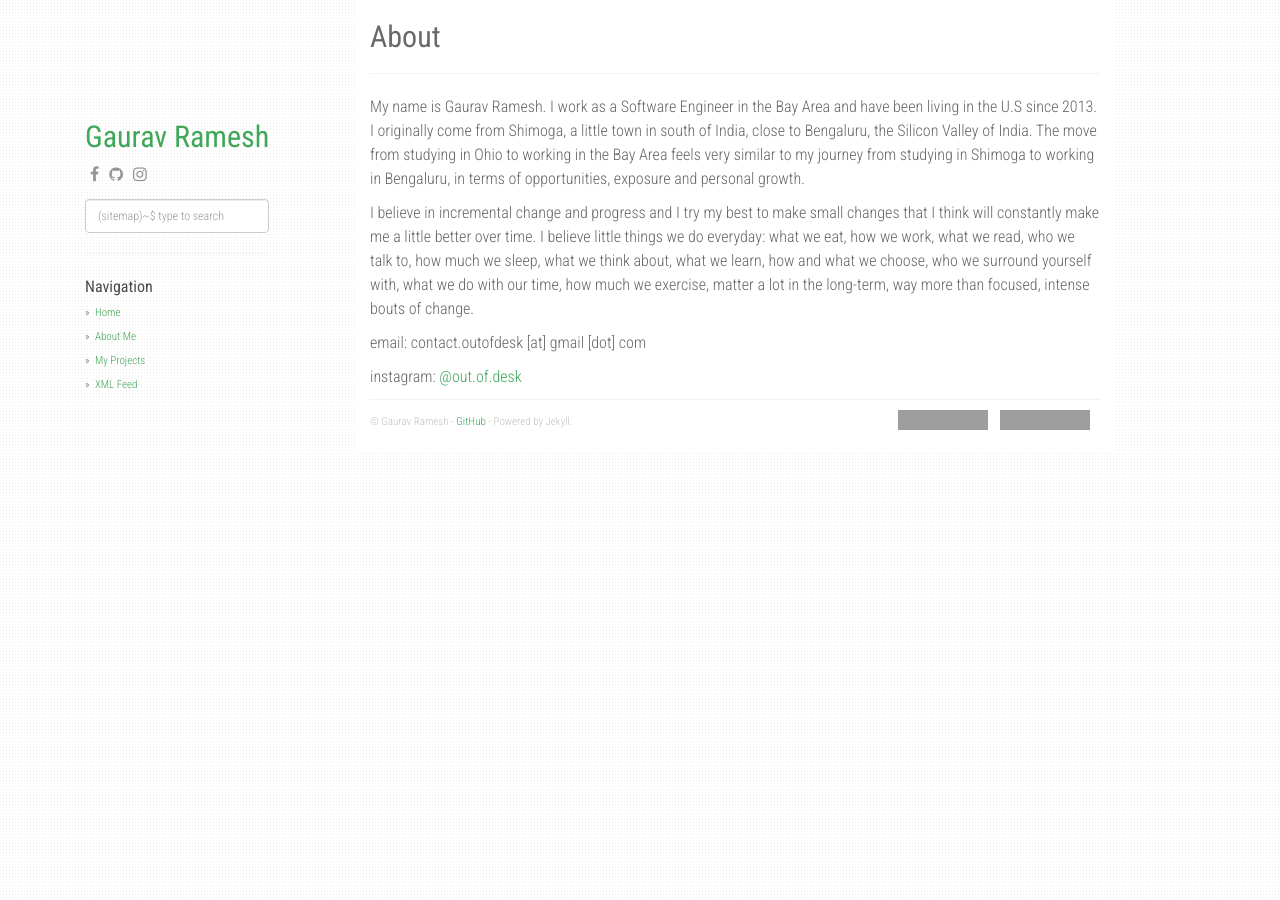
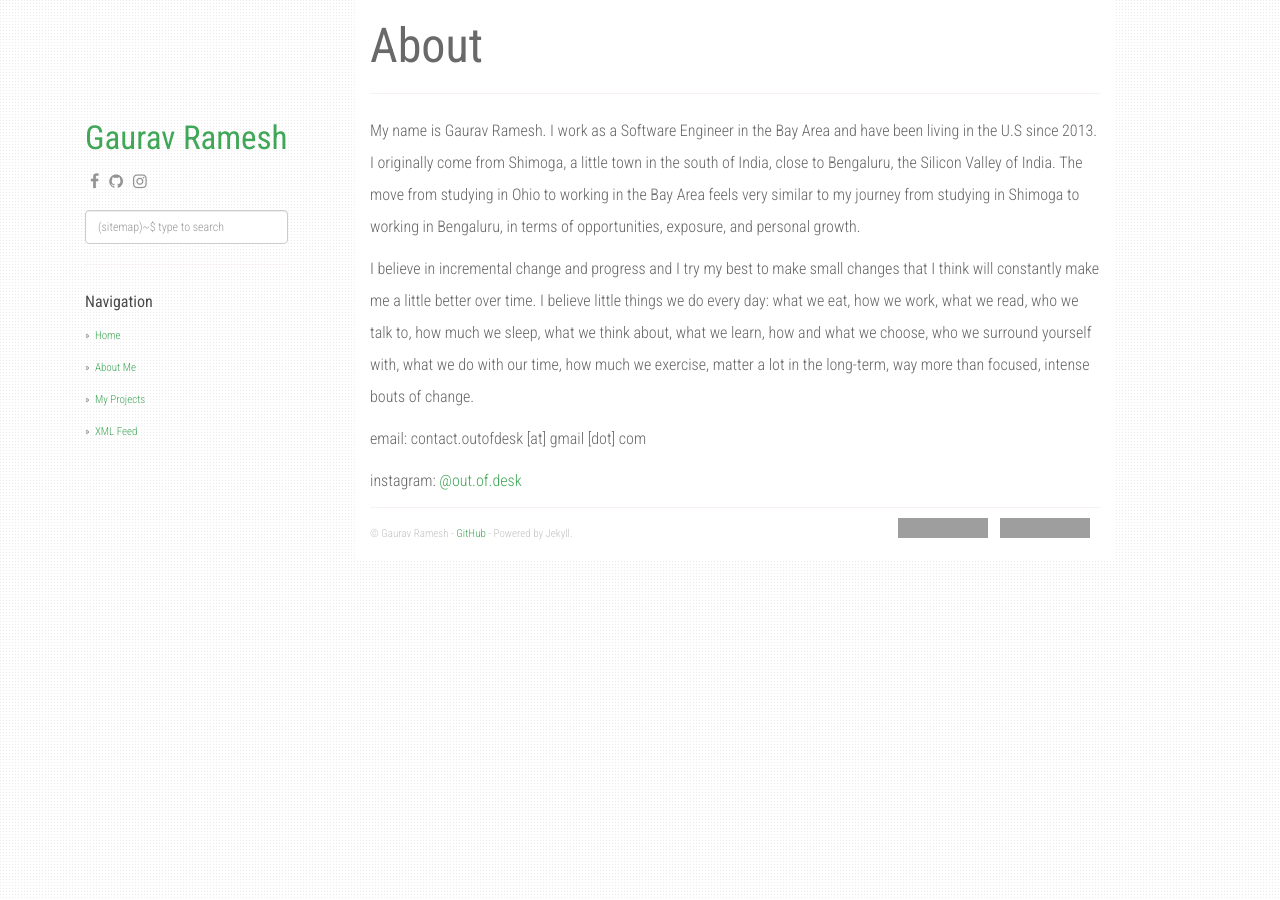
Before and after one commit to outofdesk/outofdesk.github.io, a Jekyll site: the page built from about.md, in a window 1280 px wide. Built offline with Jekyll 4.4.1, drawn with Linux system fonts in a browser that asks for light colours; nearby versions of some CDN libraries; grey boxes are pictures that could not be loaded.

Commit message:
update grammer, styles

```diff
--- a/about.md
+++ b/about.md
@@ -3,9 +3,9 @@ layout: page
 title: About
 permalink: /about/
 ---
-My name is Gaurav Ramesh. I work as a Software Engineer in the Bay Area and have been living in the U.S since 2013. I originally come from Shimoga, a little town in south of India, close to Bengaluru, the Silicon Valley of India. The move from studying in Ohio to working in the Bay Area feels very similar to my journey from studying in Shimoga to working in Bengaluru, in terms of opportunities, exposure and personal growth.
+My name is Gaurav Ramesh. I work as a Software Engineer in the Bay Area and have been living in the U.S since 2013. I originally come from Shimoga, a little town in the south of India, close to Bengaluru, the Silicon Valley of India. The move from studying in Ohio to working in the Bay Area feels very similar to my journey from studying in Shimoga to working in Bengaluru, in terms of opportunities, exposure, and personal growth.
 
-I believe in incremental change and progress and I try my best to make small changes that I think will constantly make me a little better over time. I believe little things we do everyday: what we eat, how we work, what we read, who we talk to, how much we sleep, what we think about, what we learn, how and what we choose, who we surround yourself with, what we do with our time, how much we exercise, matter a lot in the long-term, way more than focused, intense bouts of change.
+I believe in incremental change and progress and I try my best to make small changes that I think will constantly make me a little better over time. I believe little things we do every day: what we eat, how we work, what we read, who we talk to, how much we sleep, what we think about, what we learn, how and what we choose, who we surround yourself with, what we do with our time, how much we exercise, matter a lot in the long-term, way more than focused, intense bouts of change.
 
 email: contact.outofdesk [at] gmail [dot] com
 
--- a/index.html
+++ b/index.html
@@ -8,7 +8,9 @@ layout: default
 
   <ul class="posts">
     {% for post in paginator.posts %}
-      <li><a href="{{ post.url }}">{{ post.title }}</a> &raquo; <i><span>{{ post.date | date_to_string }}</span></i></li>
+      <li>
+        <a href="{{ post.url }}">{{ post.title }}</a> &raquo; <i><span>{{ post.date | date_to_string }}</span></i>
+      </li>
     {% endfor %}
   </ul>
 
--- a/static/css/main.css
+++ b/static/css/main.css
@@ -1,7 +1,7 @@
 body {
   font-family: "Roboto Condensed", Arial, sans-serif;
   background: url("/static/img/subtle_dots.png");
-  line-height: 1.5em;
+  line-height: 2em;
   font-weight: 300;
   font-size: 16px;
   color: #666;
@@ -24,7 +24,7 @@ h1, h2, h3 {
 }
 h1 {
   margin-bottom: 10px;
-  font-size: 3rem;
+  font-size: 3em;
 }
 h2, h3 {
   margin-bottom: 5px;
@@ -82,7 +82,7 @@ footer {
 }
 
 ul.posts li {
-  padding: 1rem;
+  padding: 1em;
 }
 
 /* Left column */
```
